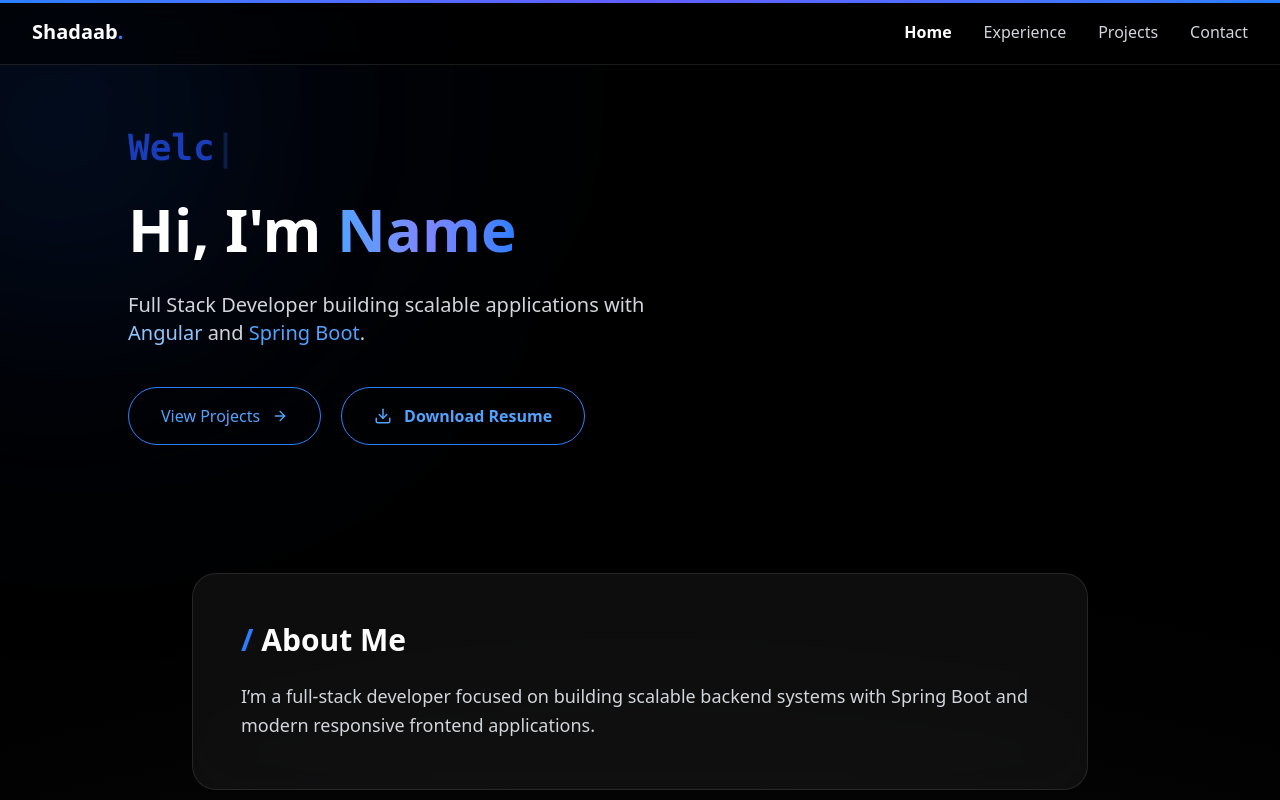
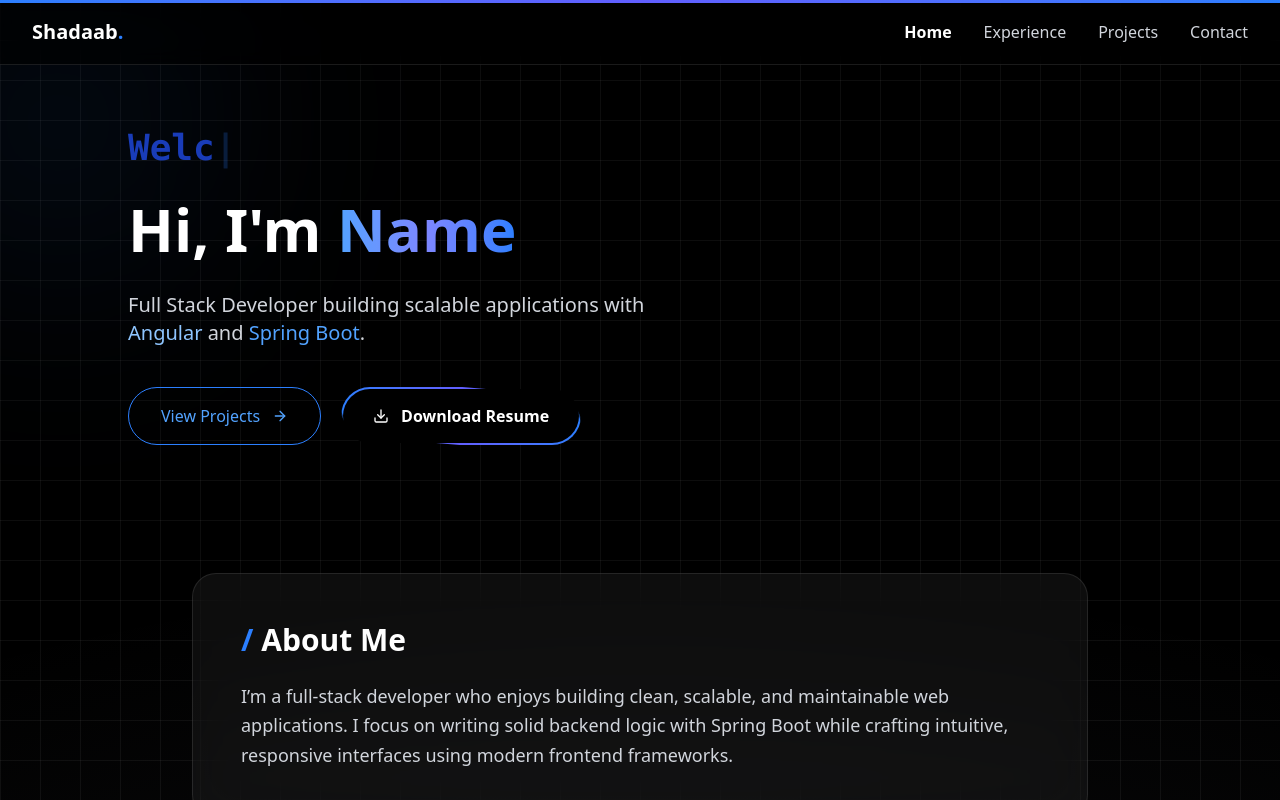
Before and after one commit to syedmohammedshadaab/portfolio, a React (Vite) app: page / in a window 1280 px wide. Shown: the top 800 px of the page. Built offline with nearby package versions, Linux system fonts and the light colour scheme.

Commit message:
Fixed the Home UI

```diff
--- a/src/pages/Home.jsx
+++ b/src/pages/Home.jsx
@@ -1,9 +1,11 @@
 import React, { useEffect, useState } from "react";
-import { motion, useScroll, useSpring } from "framer-motion";
+import { motion, useSpring, useScroll } from "framer-motion";
 import { FiDownload, FiArrowRight } from "react-icons/fi";
-import { Link } from "react-router-dom";
 import TypewriterText from "../components/TypewriterText";
 import TimelinePage2 from "../components/TimelinePage2";
+import GitHubIcon from "../components/GithubIcon";
+import LinkedInIcon from "../components/LinkedInIcon";
+import EmailIcon from "../components/EmailIcon";
 import Projects from "./Projects";
 
 const fadeUp = {
@@ -18,12 +20,10 @@ const Home = () => {
   const { scrollYProgress } = useScroll();
   const scaleX = useSpring(scrollYProgress, { stiffness: 100, damping: 30 });
 
-  /* ================= Cursor Glow (Desktop Only) ================= */
+  /* ================= Cursor Glow ================= */
   const [cursorPos, setCursorPos] = useState({ x: 0, y: 0 });
 
   useEffect(() => {
-    if (window.innerWidth < 768) return;
-
     const move = (e) => setCursorPos({ x: e.clientX, y: e.clientY });
     window.addEventListener("mousemove", move);
     return () => window.removeEventListener("mousemove", move);
@@ -38,30 +38,16 @@ const Home = () => {
         className="fixed top-0 left-0 right-0 h-[3px] bg-gradient-to-r from-blue-500 via-indigo-500 to-blue-500 origin-left z-50"
       />
 
-      {/* Ambient Glow */}
-      <div className="absolute -top-40 -left-40 w-[500px] h-[500px] bg-blue-600/10 blur-[160px] rounded-full" />
-      <div className="absolute top-[40%] right-[-200px] w-[400px] h-[400px] bg-indigo-600/10 blur-[140px] rounded-full" />
-
-      {/* Cursor Glow (Desktop Only) */}
-      {window.innerWidth >= 768 && (
-        <div
-          className="fixed w-72 h-72 bg-blue-500/10 blur-[120px] rounded-full pointer-events-none z-0"
-          style={{
-            transform: `translate(${cursorPos.x - 150}px, ${cursorPos.y - 150}px)`,
-          }}
-        />
-      )}
-
-      {/* Grid Background (Improved for Mobile) */}
+      {/* Cursor Glow */}
       <div
-        className="absolute inset-0 -z-10
-        bg-[linear-gradient(to_right,rgba(255,255,255,0.03)_1px,transparent_1px),
-            linear-gradient(to_bottom,rgba(255,255,255,0.03)_1px,transparent_1px)]
-        bg-[size:42px_42px]"
+        className="fixed w-72 h-72 bg-blue-500/10 blur-[120px] rounded-full pointer-events-none z-0"
+        style={{
+          transform: `translate(${cursorPos.x - 150}px, ${cursorPos.y - 150}px)`,
+        }}
       />
 
-      {/* Radial Overlay */}
-      <div className="absolute inset-0 -z-10 bg-[radial-gradient(circle_at_center,rgba(0,0,0,0)_0%,rgba(0,0,0,0.6)_100%)]" />
+      {/* Grid Background */}
+      <div className="absolute inset-0 -z-10 bg-[linear-gradient(to_right,rgba(255,255,255,0.05)_1px,transparent_1px),linear-gradient(to_bottom,rgba(255,255,255,0.05)_1px,transparent_1px)] bg-[size:40px_40px]" />
 
       {/* ================= HERO ================= */}
       <section className="relative max-w-5xl mx-auto text-center md:text-left z-10">
@@ -91,41 +77,35 @@ const Home = () => {
           <span className="text-blue-400">Spring Boot</span>.
         </motion.p>
 
-        {/* CTA Section */}
+        {/* CTA */}
         <motion.div
           variants={fadeUp}
           initial="hidden"
           animate="visible"
           transition={{ delay: 0.3 }}
-          className="mt-10 flex flex-col sm:flex-row gap-5 items-center sm:items-start"
+          className="mt-10 flex flex-col sm:flex-row gap-5"
         >
-          {/* View Projects */}
-          <Link
-            to="/projects"
+          <a
+            href="/projects"
             className="flex items-center justify-center gap-3 px-8 py-4 rounded-full
                        border border-blue-500 text-blue-400
                        hover:bg-blue-600 hover:text-white transition"
           >
             View Projects <FiArrowRight />
-          </Link>
+          </a>
 
-          {/* Download Resume (STATIC VERSION) */}
-          <a
+          {/* Download Resume (Magnetic Removed) */}
+          <motion.a
             href="/resume.pdf"
             download
-            className="flex items-center justify-center gap-3
-                       px-8 py-4 rounded-full
-                       font-semibold
-                       border border-blue-500
-                       text-blue-400
-                       bg-transparent
-                       transition-colors duration-300
-                       hover:bg-blue-600
-                       hover:text-white"
+            className="relative flex items-center justify-center gap-3 px-8 py-4 rounded-full
+                       font-semibold text-white overflow-hidden"
           >
-            <FiDownload className="text-lg" />
-            <span>Download Resume</span>
-          </a>
+            <span className="absolute inset-0 rounded-full p-[2px] bg-gradient-to-r from-blue-500 via-indigo-500 to-blue-500 animate-[spin_6s_linear_infinite]" />
+            <span className="absolute inset-[2px] rounded-full bg-black" />
+            <FiDownload className="relative z-10" />
+            <span className="relative z-10">Download Resume</span>
+          </motion.a>
         </motion.div>
       </section>
 
@@ -135,6 +115,7 @@ const Home = () => {
         initial="hidden"
         whileInView="visible"
         viewport={{ once: true }}
+        transition={{ duration: 0.6 }}
         className={`relative z-10 max-w-4xl mx-auto mt-32 ${sectionSpacing}`}
       >
         <div className="bg-white/5 border border-white/10 backdrop-blur-xl rounded-3xl p-8 md:p-12 hover:border-blue-500/40 transition">
@@ -143,9 +124,10 @@ const Home = () => {
           </h2>
 
           <p className="text-gray-300 text-base sm:text-lg leading-relaxed">
-            I’m a full-stack developer focused on building scalable backend
-            systems with Spring Boot and modern responsive frontend
-            applications.
+            I’m a full-stack developer who enjoys building clean, scalable, and
+            maintainable web applications. I focus on writing solid backend
+            logic with Spring Boot while crafting intuitive, responsive
+            interfaces using modern frontend frameworks.
           </p>
         </div>
       </motion.section>
```
